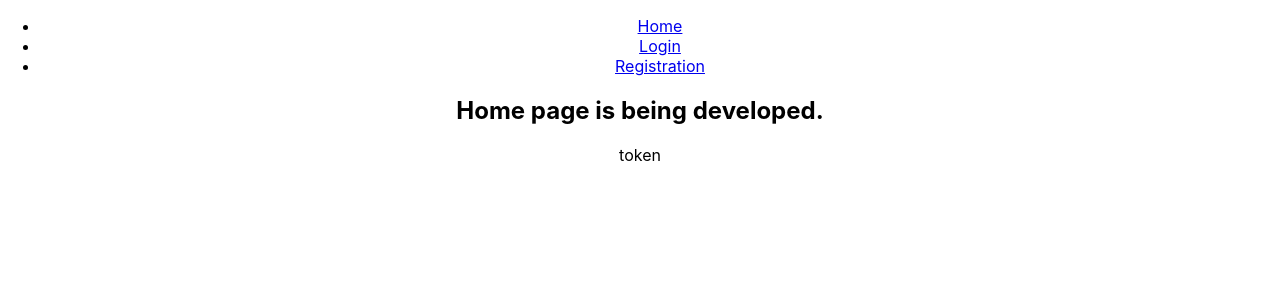
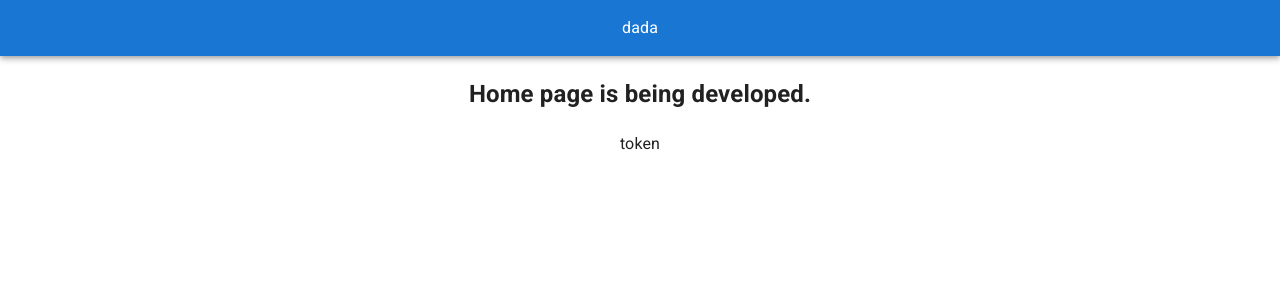
Before and after one commit to BTchorzewski/pantry-front, a React (Create React App) app: page / in a window 1280 px wide. Shown: the top 300 px of the page. Built offline with nearby package versions, Linux system fonts and the light colour scheme.

Commit message:
initial appBar

```diff
--- a/package.json
+++ b/package.json
@@ -5,6 +5,7 @@
   "dependencies": {
     "@emotion/react": "^11.10.6",
     "@emotion/styled": "^11.10.6",
+    "@mui/icons-material": "^5.11.11",
     "@mui/material": "^5.11.15",
     "@reduxjs/toolkit": "^1.9.3",
     "@testing-library/jest-dom": "^5.16.5",
--- a/public/index.html
+++ b/public/index.html
@@ -8,6 +8,10 @@
     <meta
       name="description"
       content="Web site created using create-react-app"
+    />
+    <link
+      rel="stylesheet"
+      href="https://fonts.googleapis.com/css?family=Roboto:300,400,500,700&display=swap"
     />
     <link rel="apple-touch-icon" href="%PUBLIC_URL%/logo192.png" />
     <!--
--- a/src/App.tsx
+++ b/src/App.tsx
@@ -5,6 +5,8 @@ import { Outlet } from 'react-router-dom';
 import { useDispatch } from 'react-redux';
 import { getToken } from './utils/token-session-storage';
 import { itemsActionRedux } from './redux/authSlice/authSlice';
+import { CssBaseline } from '@mui/material';
+import ResponsiveAppBar from './components/AppBar/AppBar';
 function App() {
   const dispatch = useDispatch();
   useEffect(() => {
@@ -14,7 +16,8 @@ function App() {
 
   return (
     <div className='App'>
-      <Navigation />
+      <CssBaseline />
+      <ResponsiveAppBar />
       <main>
         <Outlet />
       </main>
--- /dev/null
+++ b/src/components/AppBar/AppBar.tsx
@@ -0,0 +1,52 @@
+import * as React from 'react';
+import AppBar from '@mui/material/AppBar';
+import Box from '@mui/material/Box';
+import Toolbar from '@mui/material/Toolbar';
+import IconButton from '@mui/material/IconButton';
+import Typography from '@mui/material/Typography';
+import Menu from '@mui/material/Menu';
+// import MenuIcon from '@mui/icons-material/Menu';
+import Container from '@mui/material/Container';
+import Avatar from '@mui/material/Avatar';
+import Button from '@mui/material/Button';
+import Tooltip from '@mui/material/Tooltip';
+import MenuItem from '@mui/material/MenuItem';
+// import AdbIcon from '@mui/icons-material/Adb';
+import { Link } from '@mui/material';
+import { Link as RouterLink } from 'react-router-dom';
+const pages = ['Home', 'Pantries'];
+const settings = ['Profile', 'Logout'];
+
+function ResponsiveAppBar() {
+  const [anchorElNav, setAnchorElNav] = React.useState<null | HTMLElement>(
+    null
+  );
+  const [anchorElUser, setAnchorElUser] = React.useState<null | HTMLElement>(
+    null
+  );
+
+  const handleOpenNavMenu = (event: React.MouseEvent<HTMLElement>) => {
+    setAnchorElNav(event.currentTarget);
+  };
+  const handleOpenUserMenu = (event: React.MouseEvent<HTMLElement>) => {
+    setAnchorElUser(event.currentTarget);
+  };
+
+  const handleCloseNavMenu = () => {
+    setAnchorElNav(null);
+  };
+
+  const handleCloseUserMenu = () => {
+    setAnchorElUser(null);
+  };
+
+  // @ts-ignore
+  return (
+    <AppBar position='static'>
+      <Container>
+        <p>dada</p>
+      </Container>
+    </AppBar>
+  );
+}
+export default ResponsiveAppBar;
```
Also changed, not shown: 1 other file (tests, documents, lock files or other folders).
